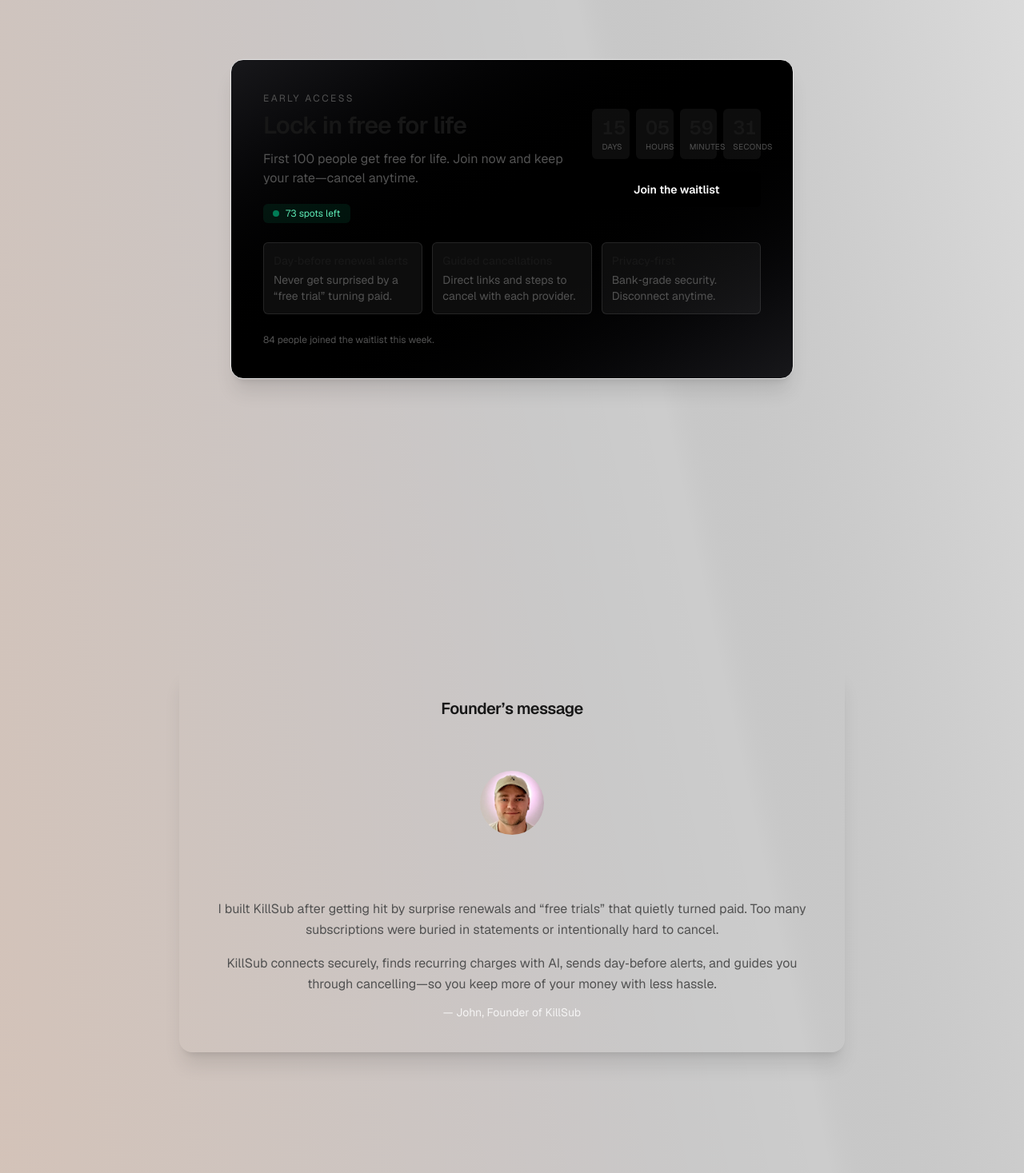
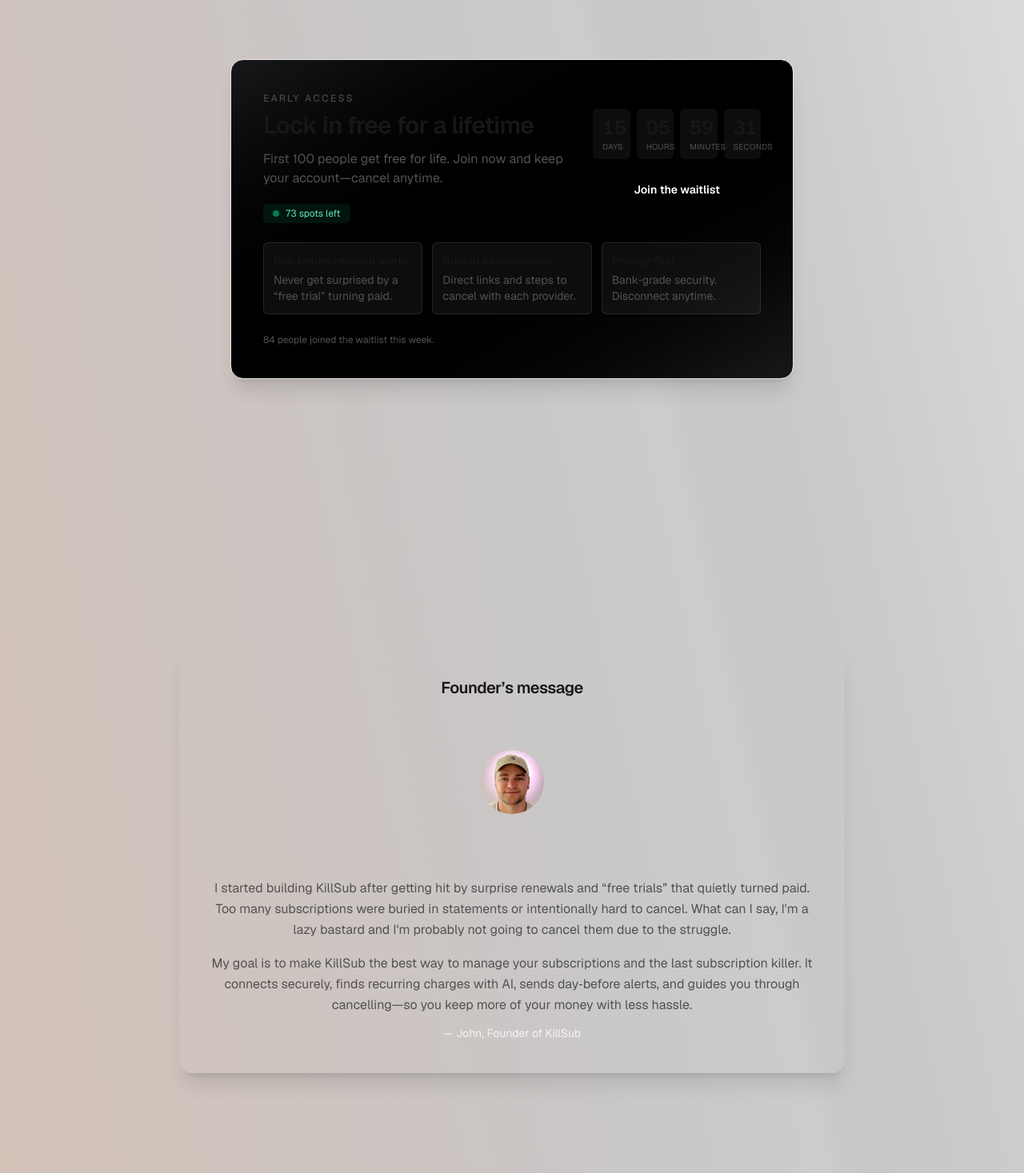
Before and after one commit to Mezsoa/Subzio, a Next.js app: page / in a window 1280 px wide. Shown: the part 3313-4780 px from the top of the page at 80% size. Built offline with nearby package versions, Linux system fonts and the light colour scheme.

Commit message:
changed some text in founder message and some text in the fomo

```diff
--- a/src/components/Fomo.tsx
+++ b/src/components/Fomo.tsx
@@ -48,10 +48,10 @@
           <div>
             <p className="text-xs uppercase tracking-[0.2em] text-muted">Early access</p>
             <h3 className="mt-2 text-2xl sm:text-3xl font-semibold tracking-tight text-foreground">
-              Lock in free for life
+              Lock in free for a lifetime
             </h3>
             <p className="mt-3 text-sm sm:text-base text-muted max-w-xl">
-              First 100 people get free for life. Join now and keep your rate—cancel anytime.
+              First 100 people get free for life. Join now and keep your account—cancel anytime.
             </p>
             <div className="mt-5 inline-flex items-center gap-2 rounded-md bg-emerald-500/10 text-emerald-300 px-3 py-1 text-xs">
               <span className="inline-block h-2 w-2 rounded-full bg-emerald-400 animate-pulse" />
--- a/src/components/FounderMessage.tsx
+++ b/src/components/FounderMessage.tsx
@@ -10,10 +10,10 @@
         </div>
         <div className="space-y-3 mt-16">
           <p className="text-sm sm:text-base text-muted leading-relaxed text-center">
-            I built KillSub after getting hit by surprise renewals and “free trials” that quietly turned paid. Too many subscriptions were buried in statements or intentionally hard to cancel.
+            I started building KillSub after getting hit by surprise renewals and “free trials” that quietly turned paid. Too many subscriptions were buried in statements or intentionally hard to cancel. What can I say, I&apos;m a lazy bastard and I&apos;m probably not going to cancel them due to the struggle.
           </p>
           <p className="text-sm sm:text-base text-muted leading-relaxed text-center mt-4">
-            KillSub connects securely, finds recurring charges with AI, sends day‑before alerts, and guides you through cancelling—so you keep more of your money with less hassle.
+            My goal is to make KillSub the best way to manage your subscriptions and the last subscription killer. It connects securely, finds recurring charges with AI, sends day‑before alerts, and guides you through cancelling—so you keep more of your money with less hassle.
           </p>
           <p className="text-sm text-white/80 text-center">— John, Founder of KillSub</p>
         </div>
```
